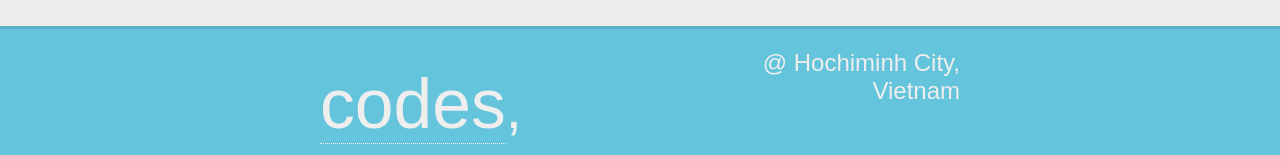
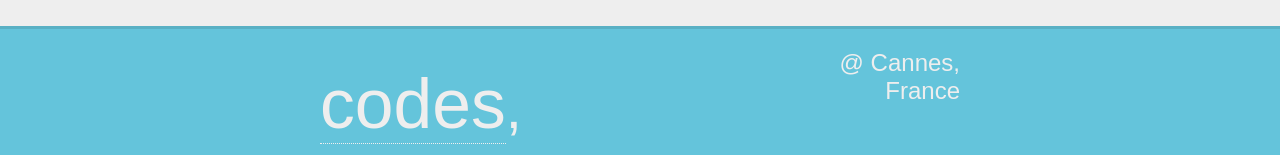
Before and after one commit to clement/clementnodet.com, a plain HTML site: page index.html in a window 1280 px wide. Shown: the part 440-595 px from the top of the page. Drawn offline with Linux system fonts and the light colour scheme; a web font is replaced by a local one.

Commit message:
in france now

```diff
--- a/index.html
+++ b/index.html
@@ -17,7 +17,7 @@
 
         <div id="content">
             <div class="cell">
-                <div id="location">@ Hochiminh City,<br/>Vietnam</div>
+                <div id="location">@ Cannes,<br/>France</div>
                 <ul>
                      <li><a href="http://github.com/clement/">codes</a>,</li>
                      <li><a href="http://flickr.com/photos/clemvietnam">shoots</a>,</li>
```
